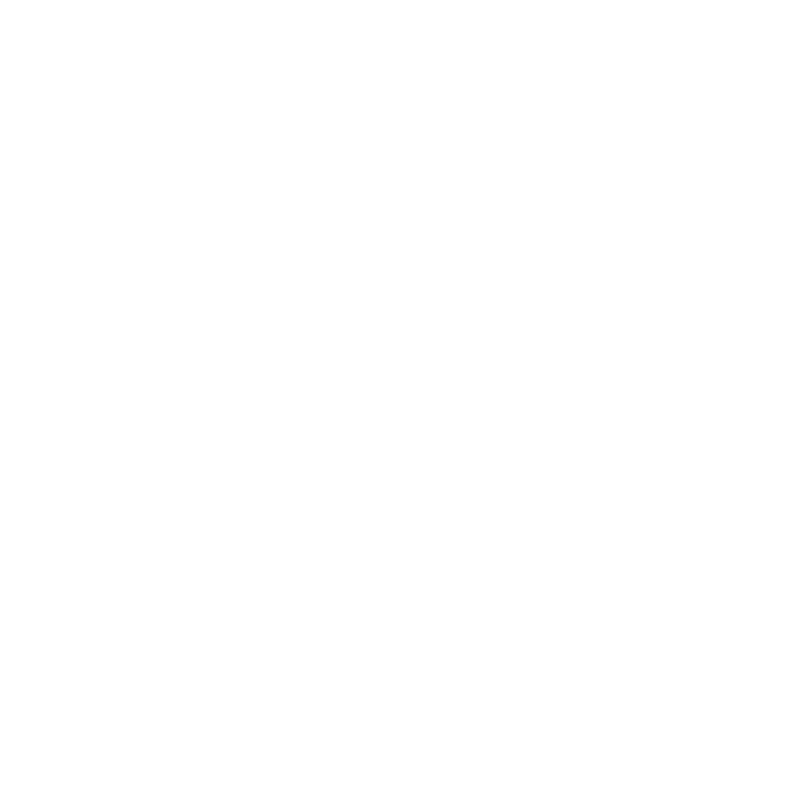
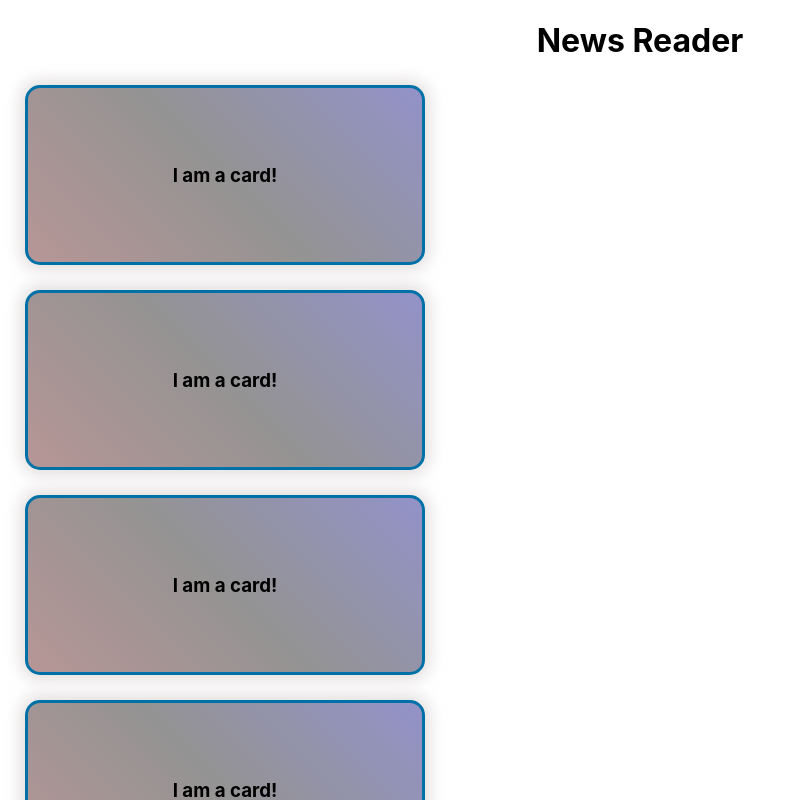
Before and after one commit to Nicolelam8891/newsreader, a React (Create React App) app in the folder newsreader/: page / in a window 1280 px wide. Before the commit this address had no page. Shown: the top 800 px of the page, without its empty margins (0-788 px from the left). Built offline with nearby package versions, Linux system fonts and the light colour scheme.

Commit message:
Render cards on the DOM and console.log mock data

```diff
--- a/newsreader/src/components/App/App.js
+++ b/newsreader/src/components/App/App.js
@@ -2,6 +2,7 @@
 import { useState, useEffect } from "react";
 import { BrowserRouter as Router, Route, Routes } from "react-router-dom";
 import mockData from "../../MockData";
+import ArticleContainer from "../ArticleContainer/ArticleContainer";
 
 const App = () => {
   const [articles, setArticles] = useState(mockData);
@@ -9,12 +10,13 @@
   console.log("mockData:=====", mockData);
   const [error, setError] = useState("");
 
+  return (
+  <main className='App'>
+    <h1>News Reader</h1>
+    <ArticleContainer articles={articles}/>
+  </main>
 
-  return <main className='App'>
-    <Routes>
-      {/* <Route path="/" element={} /> */}
-    </Routes>
-  </main>;
+  )
 };
 
 export default App;
--- a/newsreader/src/components/ArticleContainer/ArticleContainer.js
+++ b/newsreader/src/components/ArticleContainer/ArticleContainer.js
@@ -0,0 +1,30 @@
+import './ArticleContainer.css'
+import Card from '../Card/Card';
+
+const ArticleContainer = ( { articles } ) => {
+  console.log("articles:=====", articles);
+
+  const articleCards = articles.articles.map((article) => {
+    const { title, urlToImage, description, publishedAt, id } = articles;
+
+    return (
+      <Card
+        key={id}
+        id={id}
+        title={title}
+        image={urlToImage}
+        description={description}
+        date={publishedAt}
+      />
+    )
+  })
+
+  return (
+    <main className='article-container'>
+      {articleCards}
+    <h2>Articles Go here!</h2>
+    </main>
+  )
+}
+
+export default ArticleContainer;
--- a/newsreader/src/components/Card/Card.css
+++ b/newsreader/src/components/Card/Card.css
@@ -0,0 +1,41 @@
+@keyframes slideInFromLeft {
+  0% {
+    transform: translateX(-100%);
+    opacity: 0;
+  }
+  100% {
+    transform: translateX(0);
+    opacity: 1;
+  }
+}
+
+.card {
+  display: flex;
+  flex-direction: row-reverse;
+  justify-content: space-around;
+  box-sizing: border-box;
+  align-items: center;
+  width: 400px;
+  height: 180px;
+  padding: 10px;
+  border-radius: 15px;
+  border: 3px solid #0071a7;
+  background: linear-gradient(
+    45deg,
+    rgba(111, 45, 45, 0.5),
+    rgba(42, 40, 40, 0.5),
+    rgba(38, 38, 147, 0.5)
+  );
+  margin: 25px;
+  text-decoration: none;
+  box-shadow: 0 0 15px 5px rgba(208, 200, 200, 0.6);
+  animation: slideInFromLeft 0.5s ease-out forwards;
+}
+
+.card:hover {
+  border: solid 3px #ff4654;
+}
+
+.card-button:hover {
+  transform: scale(0.95);
+}
--- a/newsreader/src/components/Card/Card.js
+++ b/newsreader/src/components/Card/Card.js
@@ -0,0 +1,11 @@
+import './Card.css'
+
+const Card = () => {
+  return (
+    <div className='card'>
+      <h3>I am a card!</h3>
+    </div>
+  )
+}
+
+export default Card;
```
